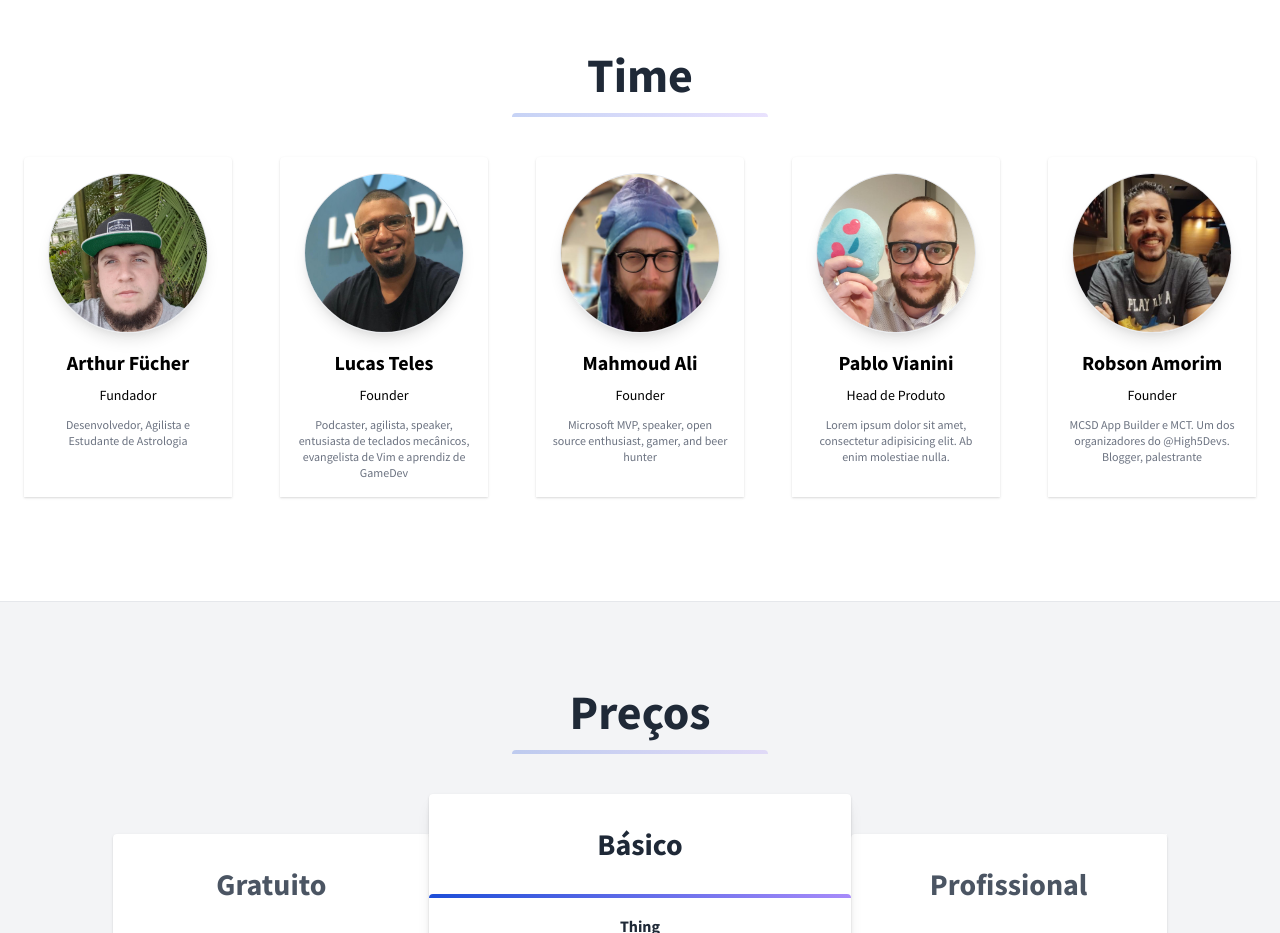
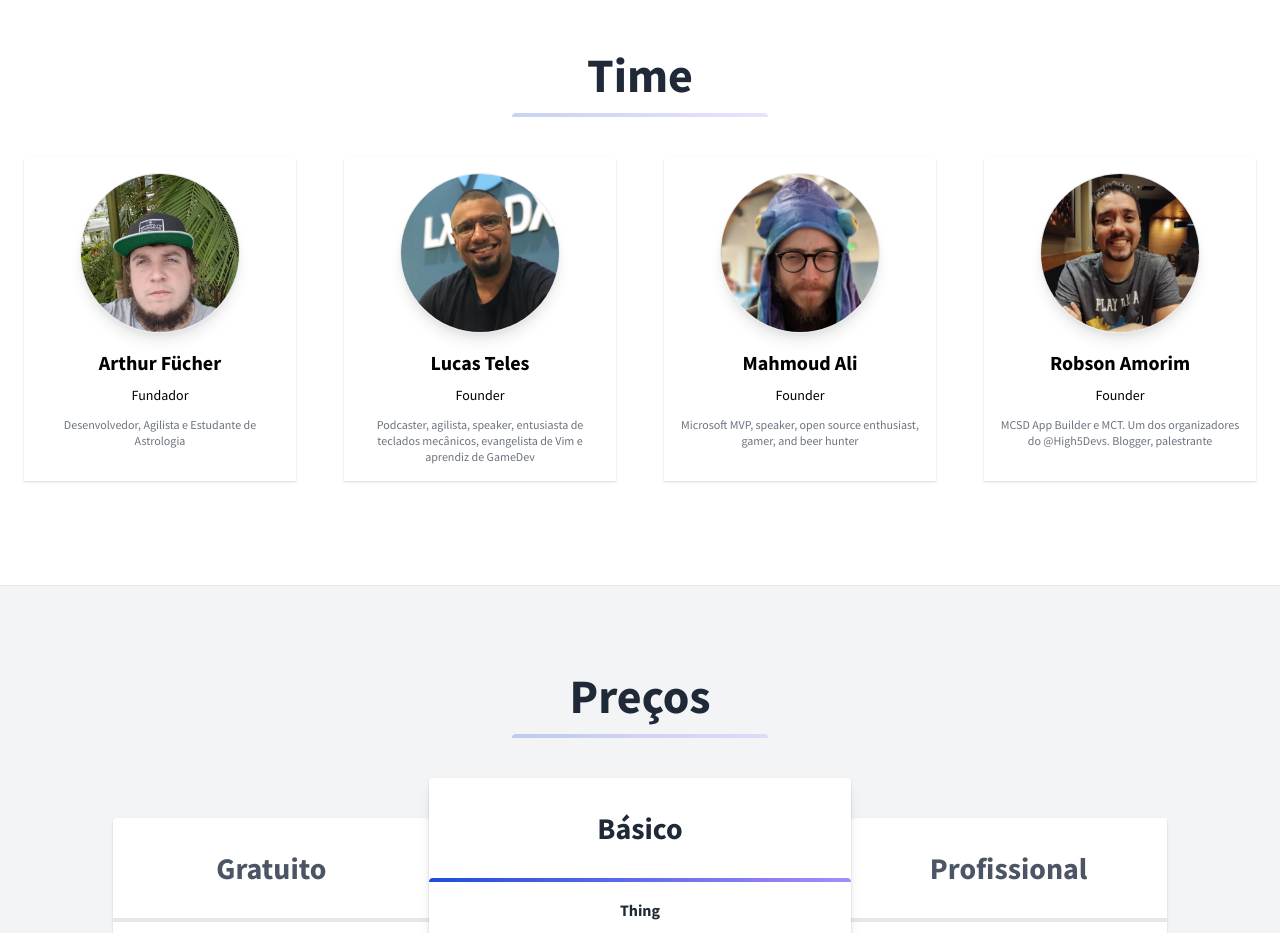
Before and after one commit to afucher/astro-app-site, a plain HTML site: page index.html in a window 1280 px wide. Shown: the part 2340-3273 px from the top of the page. Drawn offline with nearby package versions, Linux system fonts and the light colour scheme.

Commit message:
Update index.html

```diff
--- a/index.html
+++ b/index.html
@@ -298,24 +298,6 @@
                     </p>
                 </div>
             </div>
-            </div>
-            <div class="w-full md:w-1/5 p-6 flex flex-col flex-grow flex-shrink">
-              <div class="flex-1 bg-white rounded-t rounded-b-none overflow-hidden shadow">
-                  <div class="flex flex-col items-center justify-center bg-white p-4 rounded-lg">
-                      <div class="inline-flex shadow-lg border border-gray-200 rounded-full overflow-hidden h-40 w-40">
-                          <img src="./time/pablo.jpeg"
-                                  alt=""
-                                  class="h-full w-full">
-                      </div>
-
-                      <h2 class="mt-4 font-bold text-xl">Pablo Vianini</h2>
-                      <h6 class="mt-2 text-sm font-medium">Head de Produto</h6>
-
-                      <p class="text-xs text-gray-500 text-center mt-3">
-                          Lorem ipsum dolor sit amet, consectetur adipisicing elit. Ab enim molestiae nulla.
-                      </p>
-                  </div>
-              </div>
             </div>
             <div class="w-full md:w-1/5 p-6 flex flex-col flex-grow flex-shrink">
               <div class="flex-1 bg-white rounded-t rounded-b-none overflow-hidden shadow">
```
